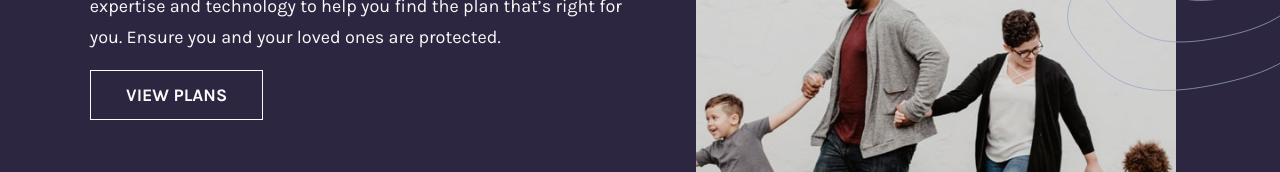
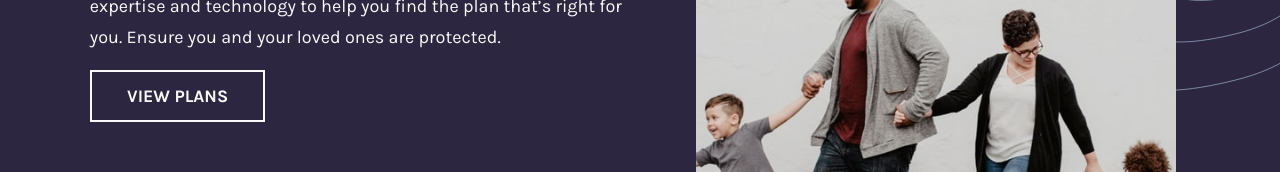
Before and after one commit to Fasunle/insure-landing-page, a React (Vite) app: page / in a window 1280 px wide. Shown: the part 325-497 px from the top of the page. Built offline with nearby package versions, Linux system fonts and the light colour scheme.

Commit message:
fix: adjust control button

```diff
--- a/src/styles/components/_button.scss
+++ b/src/styles/components/_button.scss
@@ -3,10 +3,17 @@
 .btn {
   padding: 0.5em 1em;
   background-color: transparent;
-  border: 1px solid $primary-clr;
   text-transform: uppercase;
   font-weight: 600;
-  color: $text-clr;
+  border: 2px solid $primary-clr;
+
+  padding: 0.5em 1em;
+  transition: all 300ms ease;
+
+  &:hover {
+    background-color: $primary-clr;
+    color: $accent-clr !important;
+  }
 }
 
 .btn--hero {
--- a/src/styles/pages/_home.scss
+++ b/src/styles/pages/_home.scss
@@ -68,13 +68,12 @@
   position: relative;
   .bg-desktop {
     display: none;
+    background-color: $accent-clr;
   }
 
   @include tablet-up {
     display: grid;
     grid-template-columns: 3rem repeat(2, 1fr) 3rem;
-
-    background-color: $accent-clr;
 
     .bg-pattern {
       display: none;
@@ -111,6 +110,7 @@
     .bg-desktop {
       position: absolute;
       inset: 0;
+      z-index: -2;
       overflow: hidden;
 
       display: flex;
```
